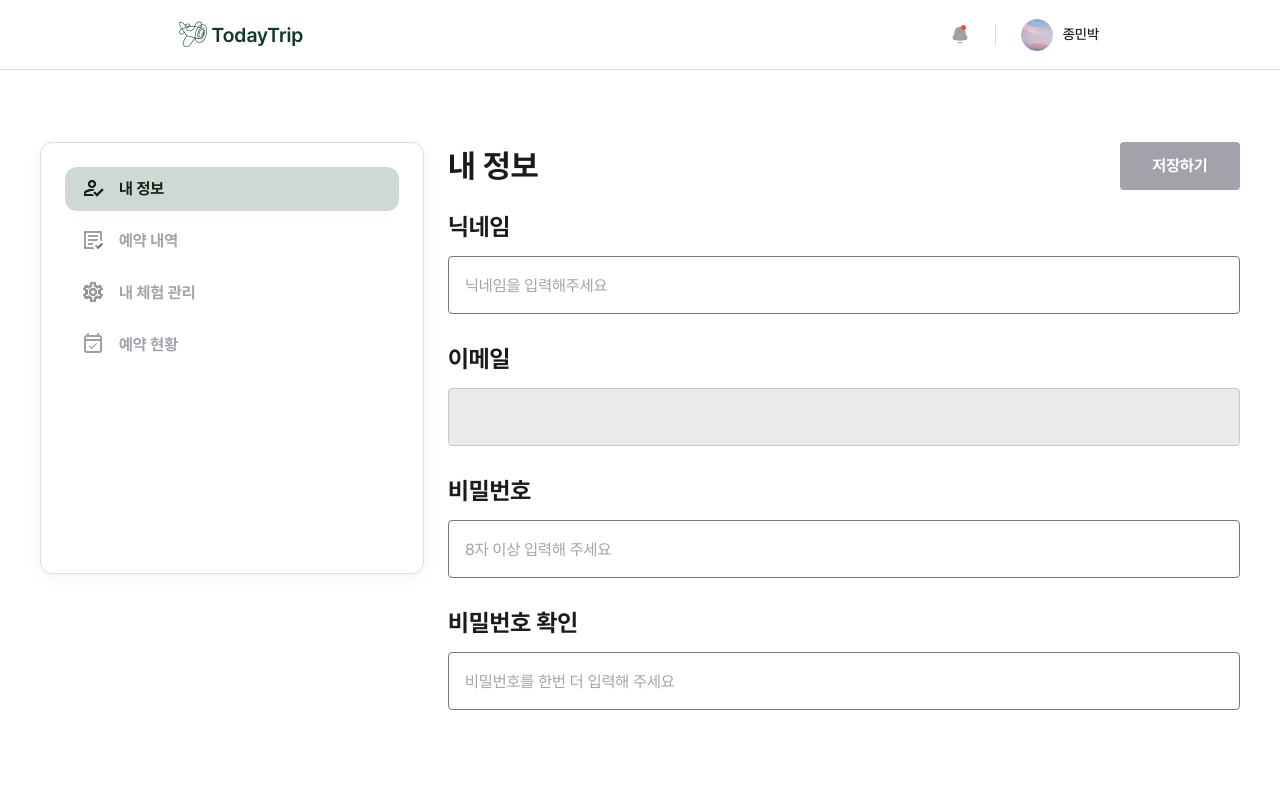
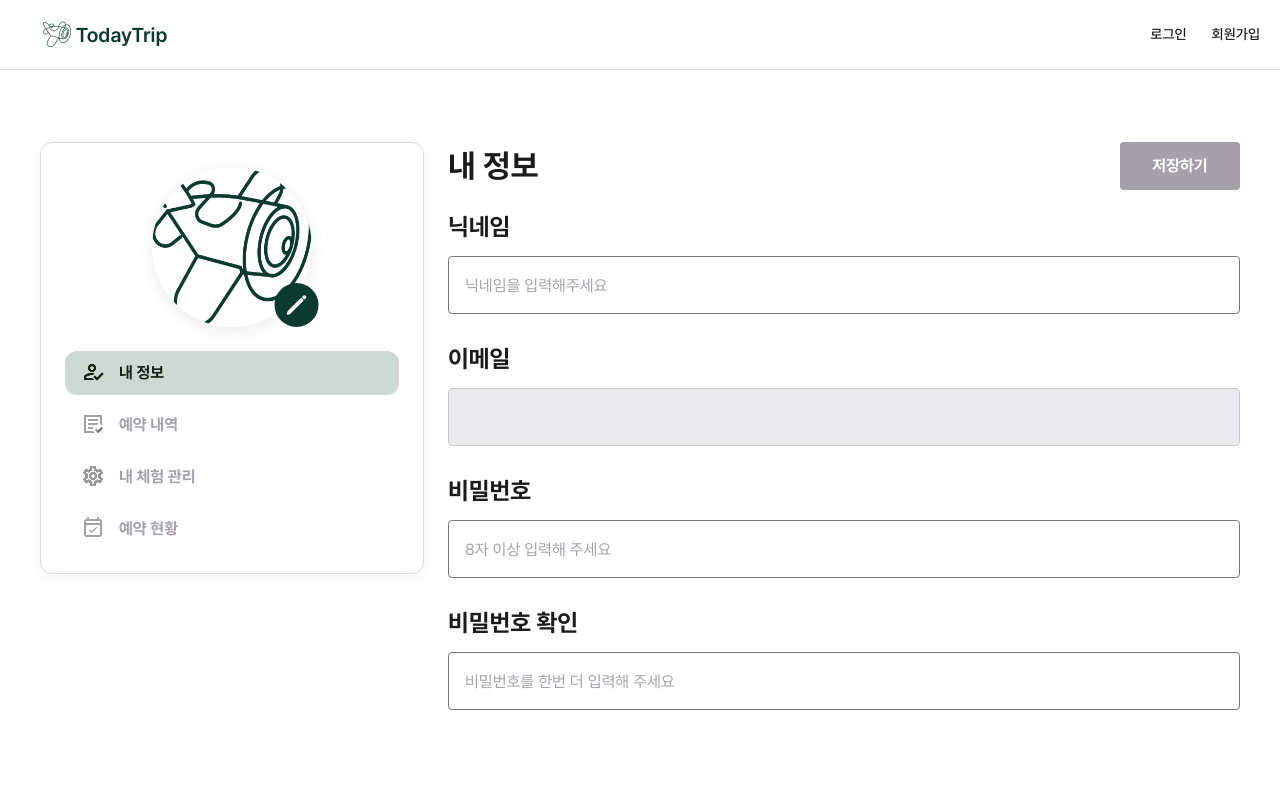
Before and after one commit to TripTripNow/TodayTrip, a Next.js app: page /mypage in a window 1280 px wide. Shown: the top 800 px of the page. Built offline with nearby package versions, Linux system fonts and the light colour scheme; no server answers.

Commit message:
Feat: nav 로그인 여부 체크 및 마이페이지 오류 수정 #84

```diff
--- a/src/components/MyPage/ProfileInput.tsx
+++ b/src/components/MyPage/ProfileInput.tsx
@@ -1,4 +1,4 @@
-import { ChangeEvent, useCallback, useRef, useState } from 'react';
+import { ChangeEvent, useCallback, useEffect, useRef, useState } from 'react';
 import styles from './profileInput.module.css';
 import LogoImg from '#/images/img-logo.png';
 import EditIcon from '#/icons/icon-edit.svg';
@@ -7,16 +7,16 @@ import { useFormContext } from 'react-hook-form';
 import { useMutation } from '@tanstack/react-query';
 import { postUsersMeImage } from '@/api/user/user';
 import toast from 'react-hot-toast';
+import { getSession } from 'next-auth/react';
 interface ProfileInputProps {
   isProfileBox: boolean;
   isEdit: boolean;
-  profileImage: string | null;
+  profileImg?: string;
 }
 
-function ProfileInput({ isProfileBox, isEdit, profileImage }: ProfileInputProps) {
+function ProfileInput({ isProfileBox, isEdit, profileImg }: ProfileInputProps) {
   const inputRef = useRef<HTMLInputElement | null>(null);
-  const [imageSrc, setImageSrc] = useState<string | null>(profileImage);
-
+  const [imageSrc, setImageSrc] = useState<string | null>(profileImg || null);
   const { setValue } = useFormContext();
 
   const postImageMutation = useMutation({
@@ -26,7 +26,7 @@ function ProfileInput({ isProfileBox, isEdit, profileImage }: ProfileInputProps)
     },
     onError: () => {
       toast.error('문제가 발생했습니다. 다시 시도해주세요.');
-      setImageSrc(profileImage);
+      setImageSrc('');
     },
   });
 
@@ -52,10 +52,23 @@ function ProfileInput({ isProfileBox, isEdit, profileImage }: ProfileInputProps)
     inputRef.current.click();
   }, []);
 
+  useEffect(() => {
+    if (profileImg) return;
+
+    async function getSessionData() {
+      const data = await getSession();
+      if (data && data.user.image) {
+        setImageSrc(data.user.image);
+      }
+    }
+
+    getSessionData();
+  }, []);
+
   return (
     <div className={`${styles.profileContainer} ${isProfileBox && styles.display}`}>
       <Image
-        src={imageSrc ? imageSrc : LogoImg}
+        src={imageSrc || LogoImg}
         className={styles.profileImg}
         alt="profileImg"
         width={160}
--- a/src/components/MyPage/ProfileMenuBox.tsx
+++ b/src/components/MyPage/ProfileMenuBox.tsx
@@ -6,7 +6,8 @@ import ActivitiesIcon from '#/icons/icon-activities.svg';
 import DashboardIcon from '#/icons/icon-dashboard.svg';
 import { useRouter } from 'next/router';
 import ProfileInput from '@/components/MyPage/ProfileInput';
-import { useSession } from 'next-auth/react';
+import { getSession, useSession } from 'next-auth/react';
+import LogoImg from '#/images/img-logo.png';
 
 const MENU_LIST = [
   {
@@ -40,6 +41,7 @@ function ProfileMenuBox() {
   const { pathname } = router;
   const [selectedMenu, setSelectedMenu] = useState<string>();
   const { data } = useSession();
+  const [profileImg, setProfileImg] = useState<string>();
 
   useEffect(() => {
     setSelectedMenu(
@@ -63,11 +65,22 @@ function ProfileMenuBox() {
     );
   };
 
+  const getSessionData = async () => {
+    const a = await getSession();
+    if (a && a.user.image) setProfileImg(a.user.image);
+  };
+
+  useEffect(() => {
+    getSessionData();
+  }, []);
+
+  useEffect(() => {
+    console.log(profileImg);
+  }, [profileImg]);
+
   return (
     <div className={styles.profileBoxContainer}>
-      {data?.user.image && (
-        <ProfileInput isProfileBox={true} isEdit={router.pathname === '/mypage'} profileImage={data.user.image} />
-      )}
+      <ProfileInput isProfileBox={true} isEdit={router.pathname === '/mypage'} />
 
       <div className={styles.memuContainer}>
         {MENU_LIST.map((e, index) => {
--- a/src/components/common/Navbar/Navbar.module.css
+++ b/src/components/common/Navbar/Navbar.module.css
@@ -5,9 +5,23 @@
   width: 100%;
   height: 7rem;
   display: flex;
-  justify-content: space-around;
+  justify-content: center;
   align-items: center;
   padding: 1.9rem 0;
+}
+
+.navContainer {
+  display: flex;
+  justify-content: space-between;
+  min-width: 124rem;
+
+  @media tablet {
+    min-width: 72rem;
+  }
+
+  @media mobile {
+    min-width: 100%;
+  }
 }
 
 .logoWrapper {
@@ -57,6 +71,10 @@
   font-weight: 500;
 }
 
+.userProfile {
+  border-radius: 50%;
+}
+
 .loginContent {
   color: var(--black17);
   font-size: 1.4rem;
--- a/src/components/common/Navbar/Navbar.tsx
+++ b/src/components/common/Navbar/Navbar.tsx
@@ -1,14 +1,15 @@
 import Link from 'next/link';
 import styles from './Navbar.module.css';
 import LogoIcon from '#/icons/icon-logo.svg';
-import ProfileIcon from '#/icons/icon-profile.svg';
 import AlarmIcon from '#/icons/icon-alarm.svg';
 import RedEllipse from '#/icons/icon-redEllipse.svg';
 import { useState } from 'react';
 import AlarmModal from '@/components/common/Navbar/AlarmModal';
 import ProfileDropDown from '@/components/common/Navbar/ProfileDropDown';
+import LogoImg from '#/images/img-logo.png';
+import { useSession } from 'next-auth/react';
+import Image from 'next/image';
 
-const USER_DATA = { name: '종민박' };
 const alarmData = {
   notifications: [
     {
@@ -38,6 +39,8 @@ function Navbar() {
   const [isModalOpen, setIsModalOpen] = useState(false);
   const [isOpen, setIsOpen] = useState(false);
 
+  const { data: userData } = useSession();
+
   const handleDropDownClick = () => {
     setIsOpen((prev) => !prev);
     if (isOpen) {
@@ -64,6 +67,7 @@ function Navbar() {
 
   return (
     <div className={styles.container}>
+      <div className={styles.navContainer}>
         <Link href="/">
           <div className={styles.logoWrapper}>
             <div className={styles.logoImg}>
@@ -72,9 +76,8 @@ function Navbar() {
             <p className={styles.logoTitle}>TodayTrip</p>
           </div>
         </Link>
-      <div></div>
         <div className={styles.wrapper}>
-        {USER_DATA ? (
+          {userData ? (
             <>
               <button onClick={handleAlarmModalClick} className={styles.alarmButton}>
                 <AlarmIcon alt="알람 아이콘" className={styles.alarmIcon} />
@@ -88,8 +91,14 @@ function Navbar() {
               <div className={styles.border}></div>
               <div onBlur={handleBlurDropDown}>
                 <button className={styles.userName} onClick={handleDropDownClick}>
-                <ProfileIcon alt="프로필 이미지" />
-                <p>{USER_DATA.name}</p>
+                  <Image
+                    className={styles.userProfile}
+                    src={userData.user.image || LogoImg}
+                    alt="프로필 이미지"
+                    width={32}
+                    height={32}
+                  />
+                  <p>{userData.user.name}</p>
                 </button>
               </div>
               <div>{isDropDownOpen && <ProfileDropDown isOpen={isOpen} />}</div>
@@ -106,6 +115,7 @@ function Navbar() {
           )}
         </div>
       </div>
+    </div>
   );
 }
 
--- a/src/pages/mypage/index.tsx
+++ b/src/pages/mypage/index.tsx
@@ -94,7 +94,7 @@ function MyPage({ userData, type }: MyPageProps) {
           </Button>
         </div>
 
-        <ProfileInput isProfileBox={false} isEdit={true} profileImage={userData.profileImageUrl} />
+        <ProfileInput isProfileBox={false} isEdit={true} profileImg={userData.profileImageUrl} />
       </div>
 
       <div className={styles.formContainer}>
```
Lines whose indentation alone changed are shown as unchanged.
